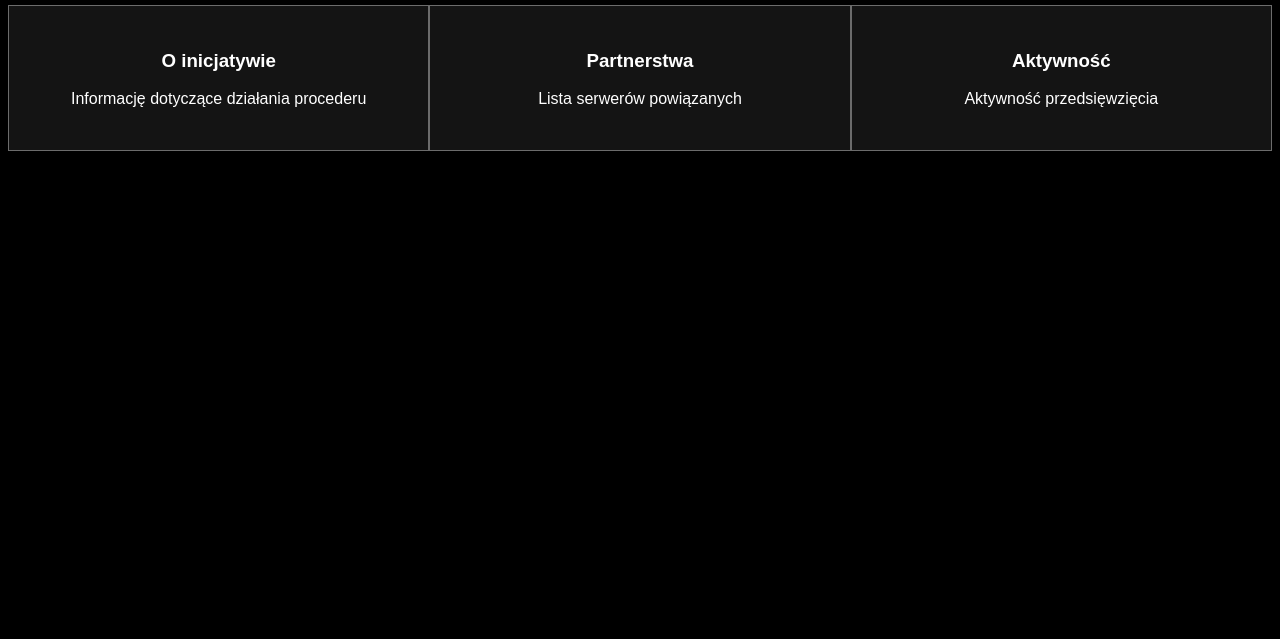
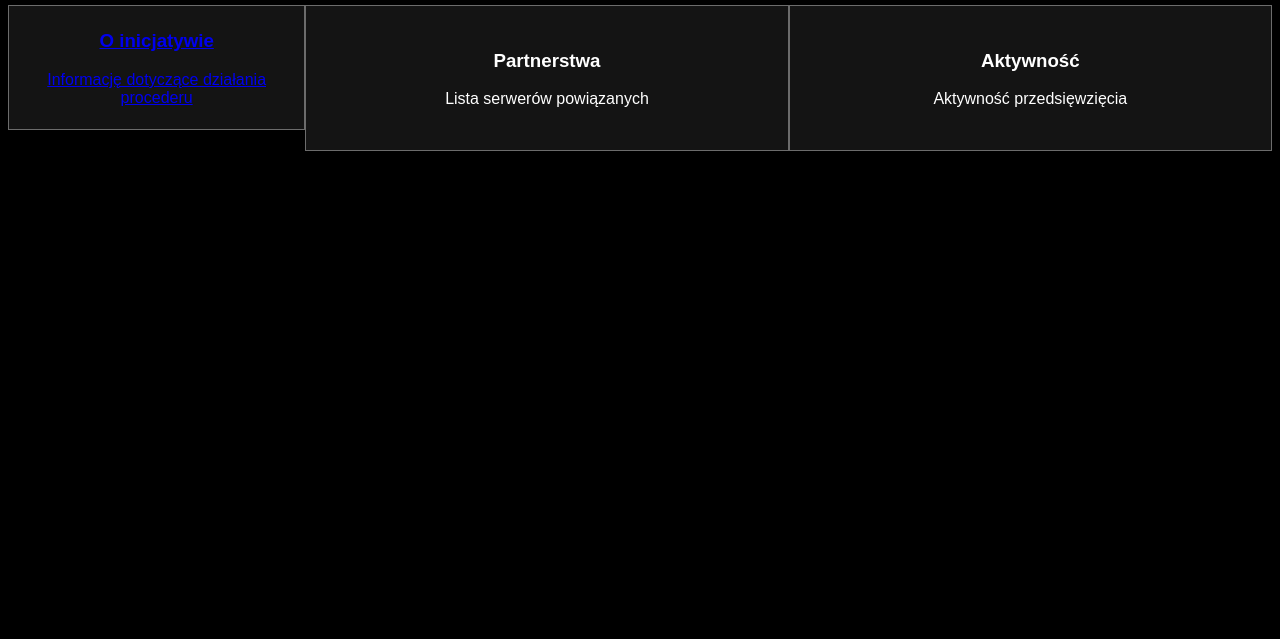
Before and after one commit to Swirek3331/Plac, a plain HTML site: page index.html in a window 1280 px wide. Shown: the part 161-800 px from the top of the page. Drawn offline with Linux system fonts and the light colour scheme.

Commit message:
Lets goł praktis medisin

```diff
--- a/index.html
+++ b/index.html
@@ -22,10 +22,11 @@
             <h2>Sekcję<h2>
         </nav>
         <main>
-            <div class="LinkBox">
+
+            <a href="https://swirek3331.github.io/Plac/assets/markdown/about.html"><div class="LinkBox">
                 <h3>O inicjatywie</h3>
                 <p>Informację dotyczące działania procederu</p>
-            </div>
+            </div></a>
 
             <div class="LinkBox">
                 <h3>Partnerstwa</h3>
```
